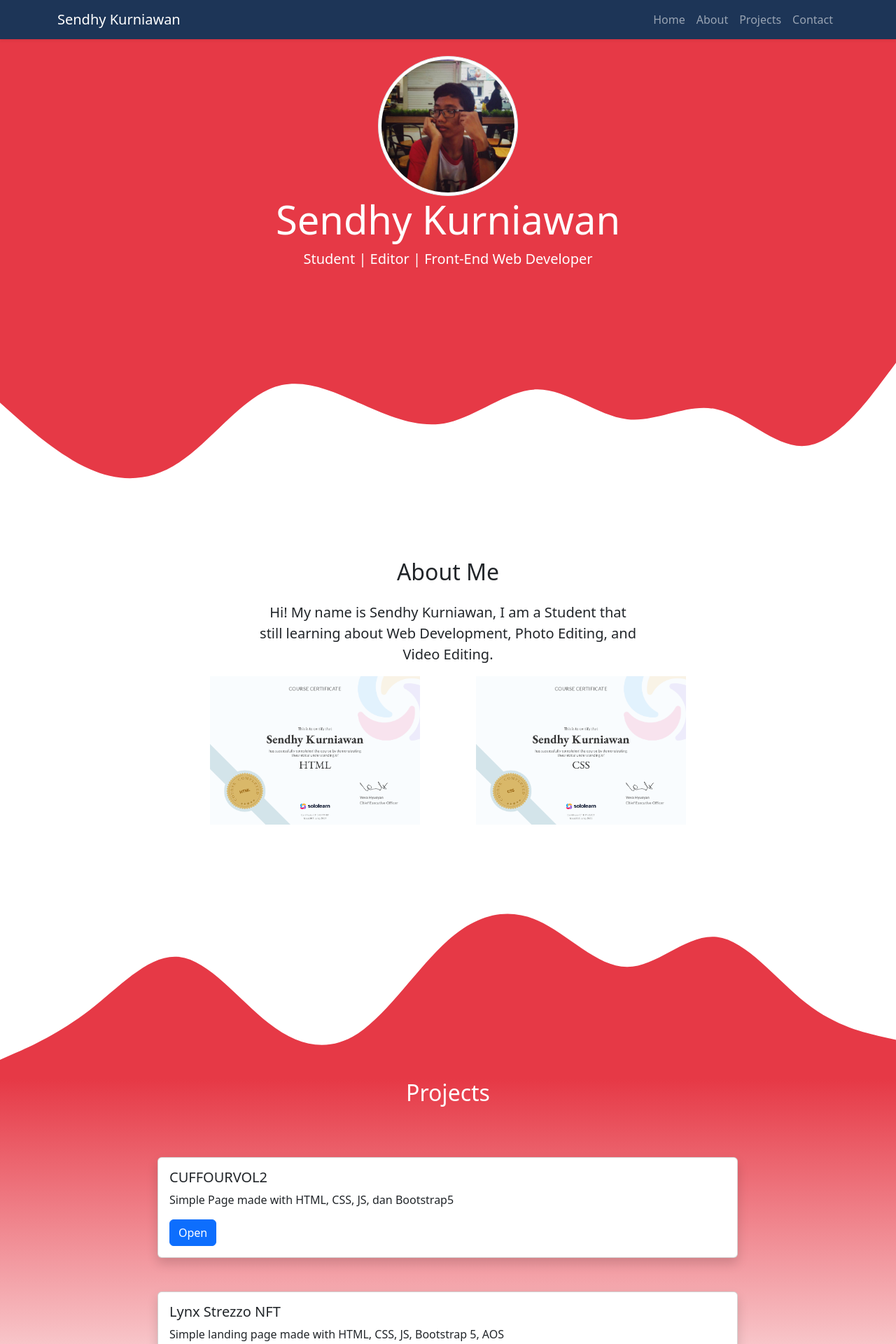
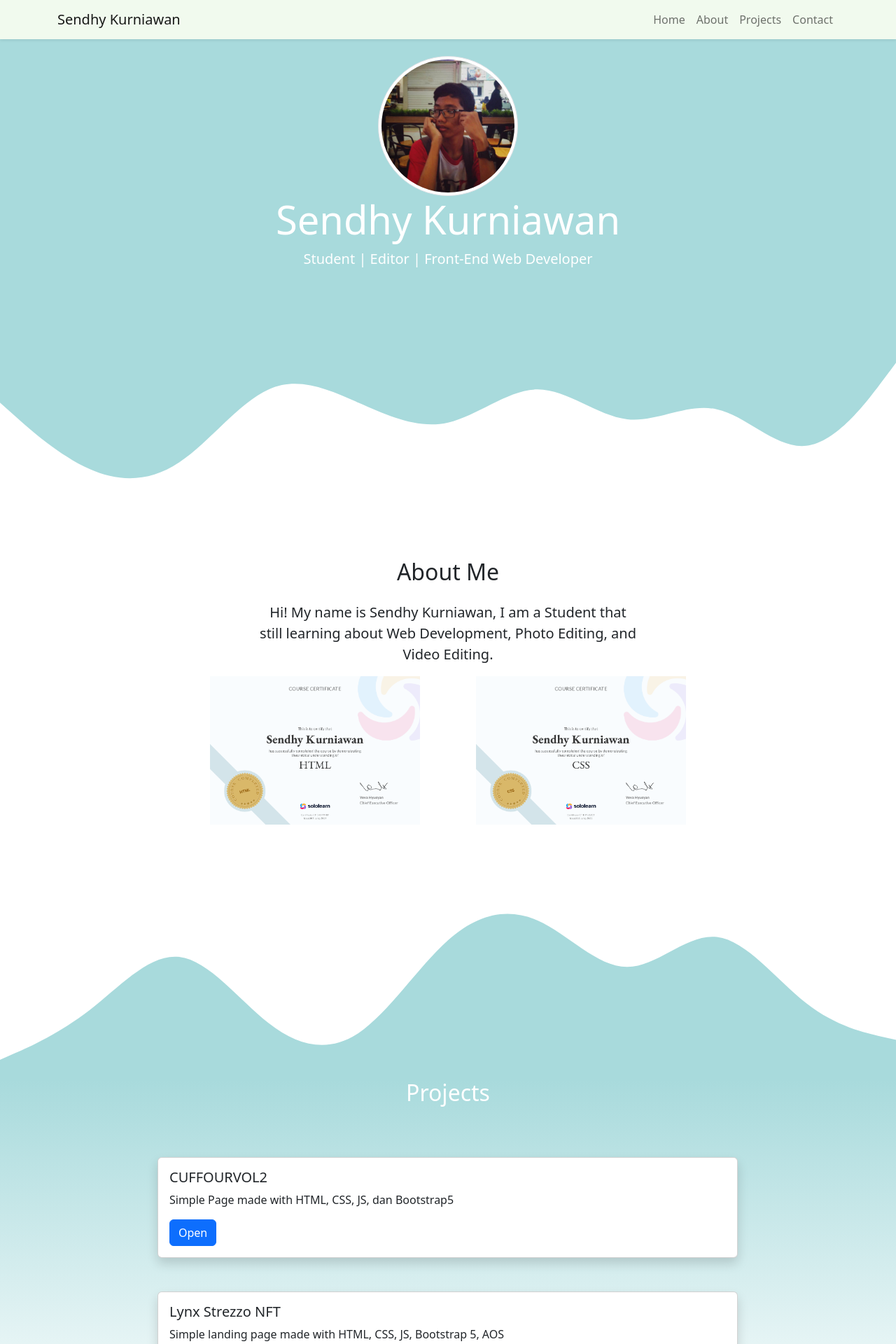
Before and after one commit to SendhyKurniawan/Portfolio, a PHP site: page / in a window 1280 px wide. Shown: the top 1920 px of the page at 70% size. Run offline with PHP 8.4, Linux system fonts and the light colour scheme.

Commit message:
Add files via upload

```diff
--- a/index.html
+++ b/index.html
@@ -21,7 +21,7 @@
   </head>
   <body>
     <!-- Navbar -->
-    <nav class="navbar navbar fixed-top navbar-expand-lg navbar-dark shadow-sm">
+    <nav class="navbar navbar fixed-top navbar-expand-lg navbar-light shadow-sm">
       <div class="container">
         <a class="navbar-brand" href="#">Sendhy Kurniawan</a>
         <button class="navbar-toggler" type="button" data-bs-toggle="collapse" data-bs-target="#navbarNavDropdown" aria-controls="navbarNavDropdown" aria-expanded="false" aria-label="Toggle navigation">
@@ -55,7 +55,7 @@
     </section>
     <svg xmlns="http://www.w3.org/2000/svg" viewBox="0 0 1440 320" data-aos="fade-down" data-aos-delay="100">
       <path
-        fill="#E63946"
+        fill="#a8dadc"
         fill-opacity="1"
         d="M0,160L24,181.3C48,203,96,245,144,266.7C192,288,240,288,288,256C336,224,384,160,432,138.7C480,117,528,139,576,160C624,181,672,203,720,192C768,181,816,139,864,138.7C912,139,960,181,1008,186.7C1056,192,1104,160,1152,170.7C1200,181,1248,235,1296,229.3C1344,224,1392,160,1416,128L1440,96L1440,0L1416,0C1392,0,1344,0,1296,0C1248,0,1200,0,1152,0C1104,0,1056,0,1008,0C960,0,912,0,864,0C816,0,768,0,720,0C672,0,624,0,576,0C528,0,480,0,432,0C384,0,336,0,288,0C240,0,192,0,144,0C96,0,48,0,24,0L0,0Z"
       ></path>
@@ -95,7 +95,7 @@
     <section data-aos="fade-up" data-aos-delay="1200">
       <svg xmlns="http://www.w3.org/2000/svg" viewBox="0 0 1440 320">
         <path
-          fill="#E63946"
+          fill="#a8dadc"
           fill-opacity="1"
           d="M0,288L24,277.3C48,267,96,245,144,208C192,171,240,117,288,122.7C336,128,384,192,432,229.3C480,267,528,277,576,245.3C624,213,672,139,720,96C768,53,816,43,864,64C912,85,960,139,1008,138.7C1056,139,1104,85,1152,90.7C1200,96,1248,160,1296,197.3C1344,235,1392,245,1416,250.7L1440,256L1440,320L1416,320C1392,320,1344,320,1296,320C1248,320,1200,320,1152,320C1104,320,1056,320,1008,320C960,320,912,320,864,320C816,320,768,320,720,320C672,320,624,320,576,320C528,320,480,320,432,320C384,320,336,320,288,320C240,320,192,320,144,320C96,320,48,320,24,320L0,320Z"
         ></path>
@@ -183,7 +183,7 @@
     <!-- Footer -->
     <svg xmlns="http://www.w3.org/2000/svg" viewBox="0 0 1440 320">
       <path
-        fill="#1D3557"
+        fill="#a8dadc"
         fill-opacity="1"
         d="M0,192L30,170.7C60,149,120,107,180,90.7C240,75,300,85,360,106.7C420,128,480,160,540,181.3C600,203,660,213,720,218.7C780,224,840,224,900,208C960,192,1020,160,1080,149.3C1140,139,1200,149,1260,160C1320,171,1380,181,1410,186.7L1440,192L1440,320L1410,320C1380,320,1320,320,1260,320C1200,320,1140,320,1080,320C1020,320,960,320,900,320C840,320,780,320,720,320C660,320,600,320,540,320C480,320,420,320,360,320C300,320,240,320,180,320C120,320,60,320,30,320L0,320Z"
       ></path>
--- a/style/styles.css
+++ b/style/styles.css
@@ -1,15 +1,15 @@
 .navbar {
-  background-color: #1d3557;
+  background-color: #f1faee;
 }
 
 .jumbotron {
   padding: 2rem 1rem;
   padding-top: 5rem;
-  background-color: #e63946;
+  background-color: #a8dadc;
 }
 
 .projects {
-  background-image: linear-gradient(#e63946, #fff);
+  background-image: linear-gradient(#a8dadc, #fff);
 }
 
 section {
@@ -21,5 +21,5 @@ section {
 }
 
 footer {
-  background-color: #1d3557;
+  background-color: #a8dadc;
 }
```
